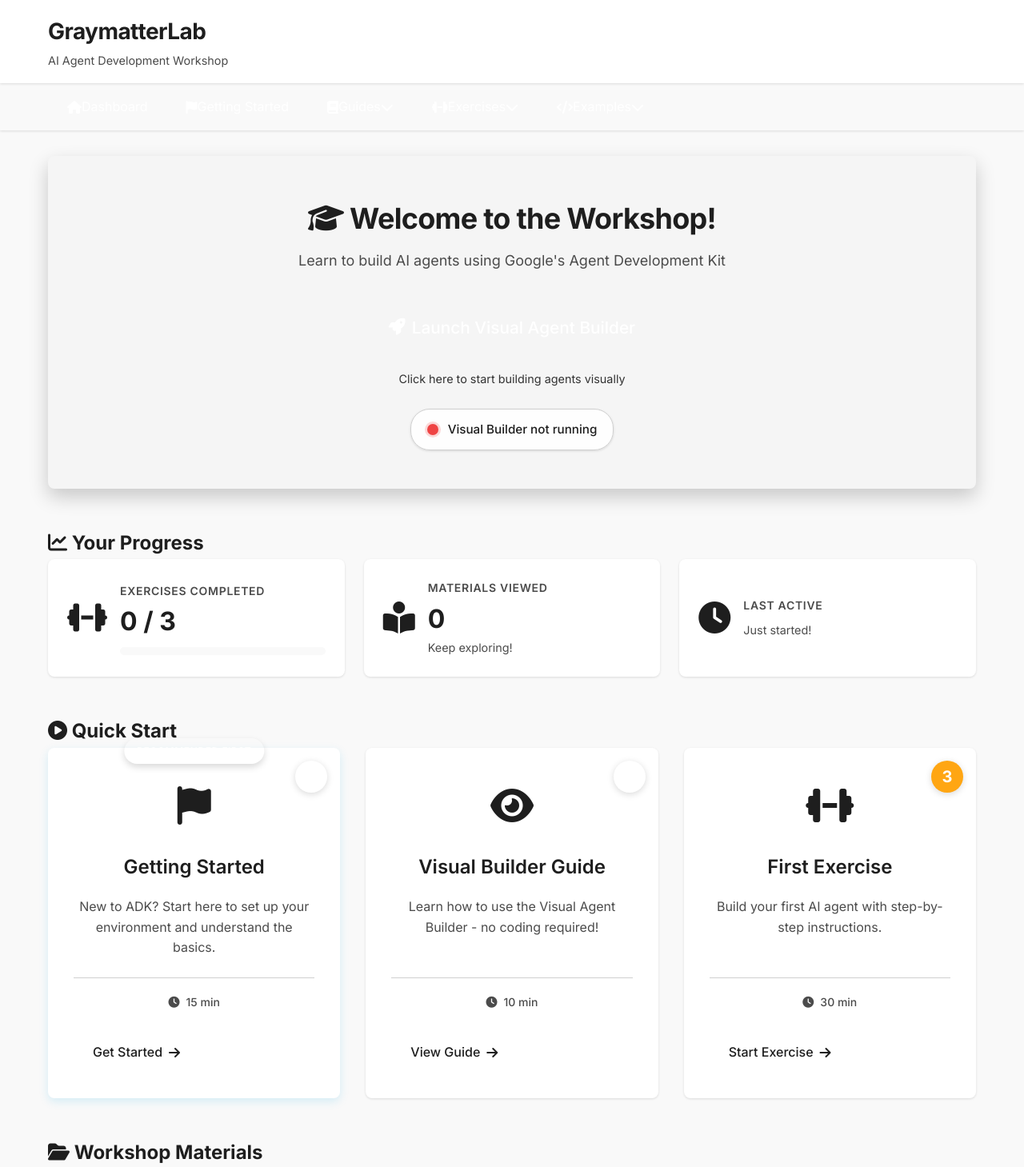
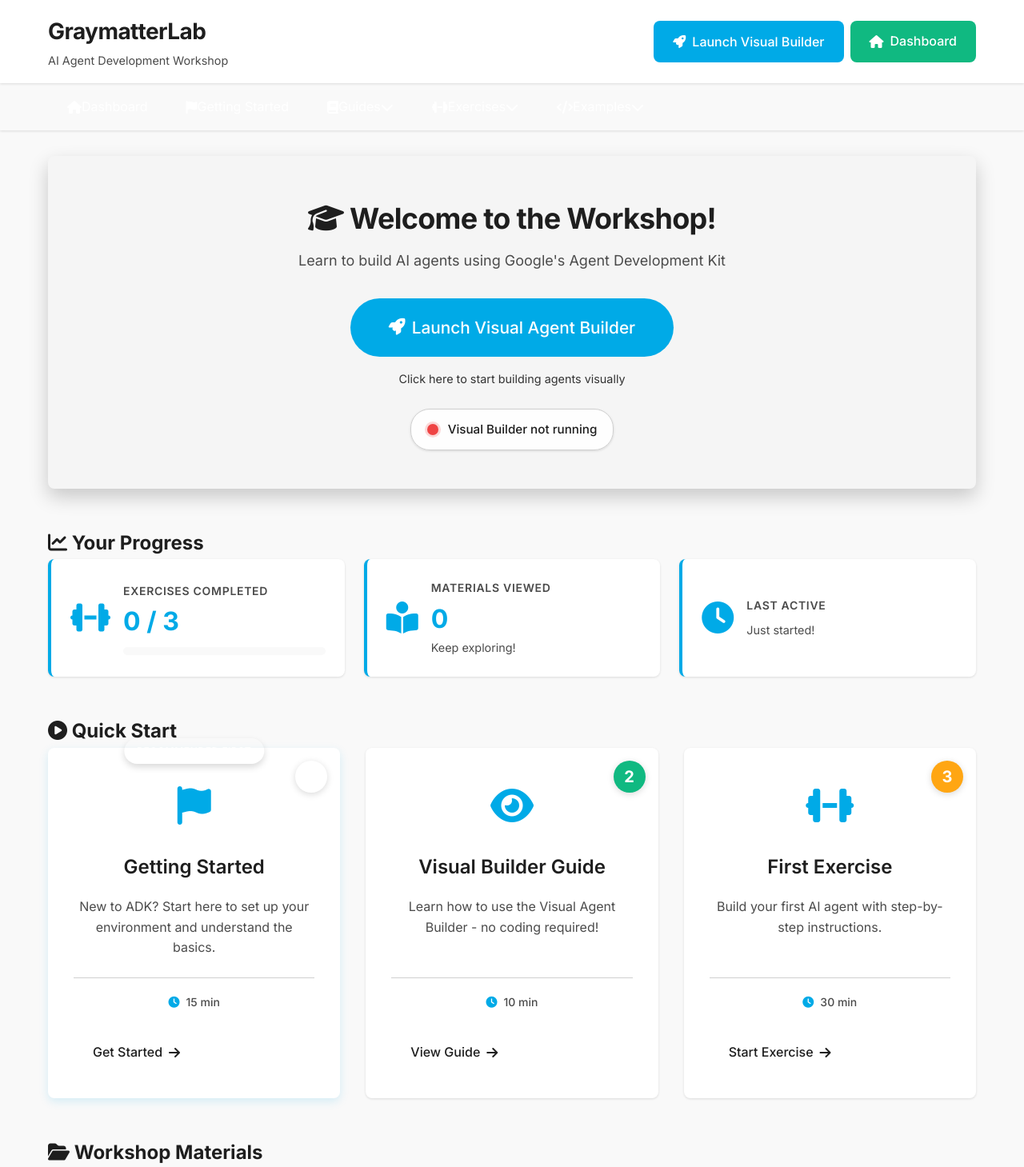
Before and after one commit to Boatschool/adk-workshop-training, a Flask app: page / in a window 1280 px wide. Shown: the top 1459 px of the page at 80% size. Run offline with Flask 3, Linux system fonts and the light colour scheme.

Commit message:
Fix: Restore vibrant colors and contrast
- Replace CSS variables with explicit hex values
- Fix welcome section: #1E1E1E text, #4b4b4b secondary
- Restore button colors: #00AAE7 blue, #10b981 green
- Fix Quick Start and progress card colors
- Ensure WCAG AA contrast compliance

```diff
--- a/static/css/style.css
+++ b/static/css/style.css
@@ -295,7 +295,7 @@ textarea:focus-visible {
 }
 
 .btn-primary {
-    background: var(--primary-color);
+    background: #00AAE7;
     color: white;
 }
 
@@ -310,12 +310,14 @@ textarea:focus-visible {
 }
 
 .btn-secondary {
-    background: var(--secondary-color);
+    background: #10b981;
     color: white;
 }
 
 .btn-secondary:hover {
-    background: #2d8e47;
+    background: #059669;
+    transform: translateY(-2px);
+    box-shadow: var(--shadow-md);
 }
 
 .btn-success {
@@ -367,7 +369,7 @@ textarea:focus-visible {
     text-align: center;
     padding: 3rem 2rem;
     background: #f5f5f5;
-    color: var(--text-primary);
+    color: #1E1E1E;
     border-radius: var(--radius);
     box-shadow: var(--shadow-lg);
     min-height: 300px;
@@ -378,12 +380,12 @@ textarea:focus-visible {
     margin-bottom: 0.5rem;
     font-weight: 700;
     letter-spacing: -0.02em;
-    color: var(--text-primary);
+    color: #1E1E1E;
 }
 
 .lead {
     font-size: 1.125rem;
-    color: var(--text-secondary);
+    color: #4b4b4b;
     margin-bottom: 2rem;
     line-height: 1.6;
 }
@@ -465,18 +467,18 @@ textarea:focus-visible {
     gap: 1rem;
     align-items: center;
     transition: var(--transition);
-    border-left: 4px solid var(--primary-color);
+    border-left: 4px solid #00AAE7;
 }
 
 .progress-card:hover {
     transform: translateY(-4px);
     box-shadow: var(--shadow-md);
-    border-left-color: var(--secondary-color);
+    border-left-color: #10b981;
 }
 
 .progress-icon {
     font-size: 2.5rem;
-    color: var(--primary-color);
+    color: #00AAE7;
     flex-shrink: 0;
 }
 
@@ -486,7 +488,7 @@ textarea:focus-visible {
 
 .progress-info h3 {
     font-size: 0.875rem;
-    color: var(--text-secondary);
+    color: #4b4b4b;
     margin-bottom: 0.5rem;
     text-transform: uppercase;
     letter-spacing: 0.05em;
@@ -496,12 +498,12 @@ textarea:focus-visible {
 .progress-number {
     font-size: 2rem;
     font-weight: bold;
-    color: var(--primary-color);
+    color: #00AAE7;
     line-height: 1.2;
 }
 
 .progress-detail {
-    color: var(--text-secondary);
+    color: #4b4b4b;
     font-size: 0.9rem;
     margin-top: 0.25rem;
 }
@@ -611,40 +613,40 @@ textarea:focus-visible {
 }
 
 .card-secondary .card-number {
-    background: var(--secondary-color);
+    background: #10b981;
 }
 
 .card-tertiary .card-number {
-    background: var(--accent-color);
+    background: #FFA613;
 }
 
 .card-primary {
-    border-top-color: var(--primary-color);
+    border-top-color: #00AAE7;
 }
 
 .card-secondary {
-    border-top-color: var(--secondary-color);
+    border-top-color: #10b981;
 }
 
 .card-tertiary {
-    border-top-color: var(--accent-color);
+    border-top-color: #FFA613;
 }
 
 .card-icon {
     font-size: 3rem;
     margin-bottom: 1rem;
-    color: var(--primary-color);
+    color: #00AAE7;
 }
 
 .card h3 {
     margin-bottom: 1rem;
-    color: var(--text-primary);
+    color: #1E1E1E;
     font-size: 1.5rem;
     font-weight: 600;
 }
 
 .card p {
-    color: var(--text-secondary);
+    color: #4b4b4b;
     margin-bottom: 1.5rem;
     flex-grow: 1;
     line-height: 1.6;
@@ -661,13 +663,13 @@ textarea:focus-visible {
     display: inline-flex;
     align-items: center;
     gap: 0.5rem;
-    color: var(--text-secondary);
+    color: #4b4b4b;
     font-size: 0.875rem;
     font-weight: 500;
 }
 
 .time-estimate i {
-    color: var(--primary-color);
+    color: #00AAE7;
 }
 
 /* Resources Grid */
```
